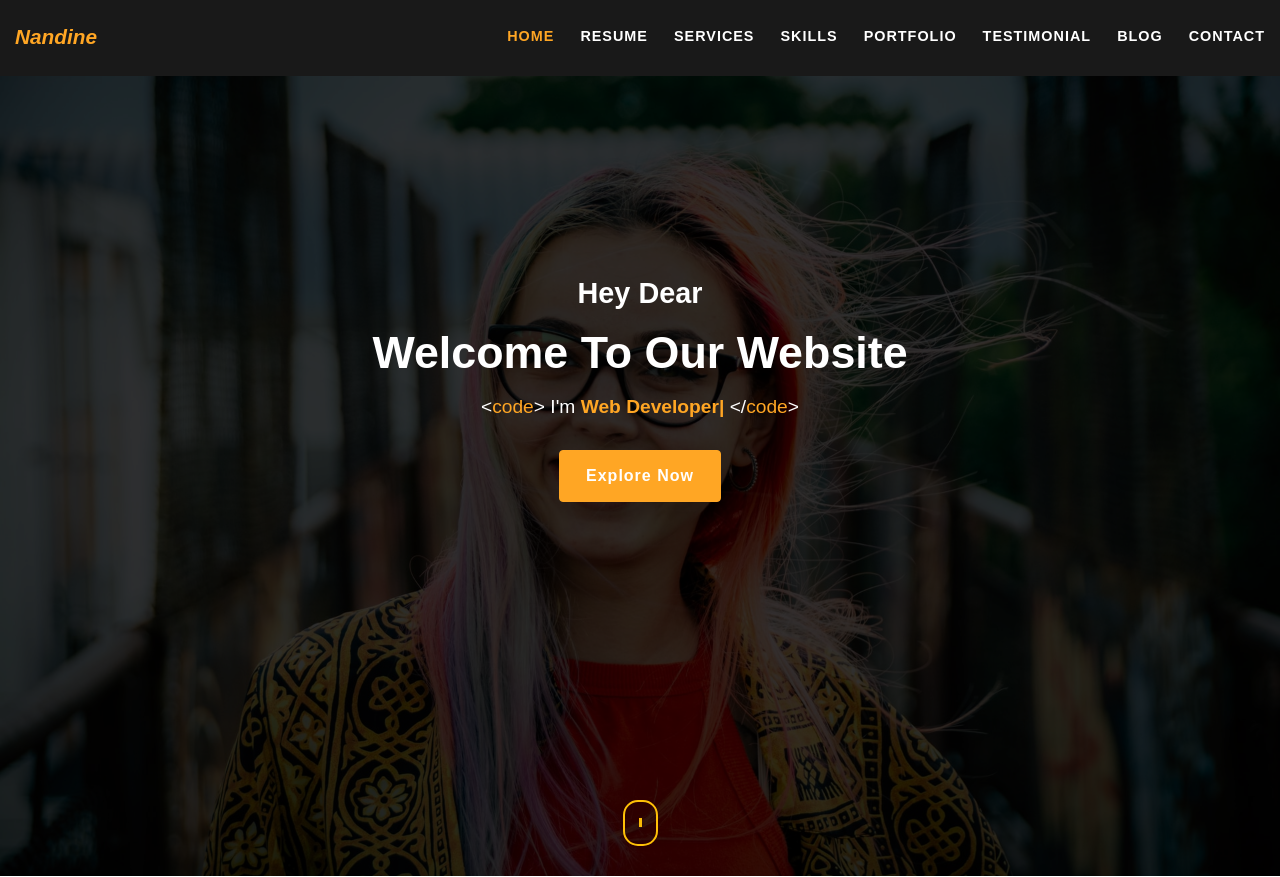
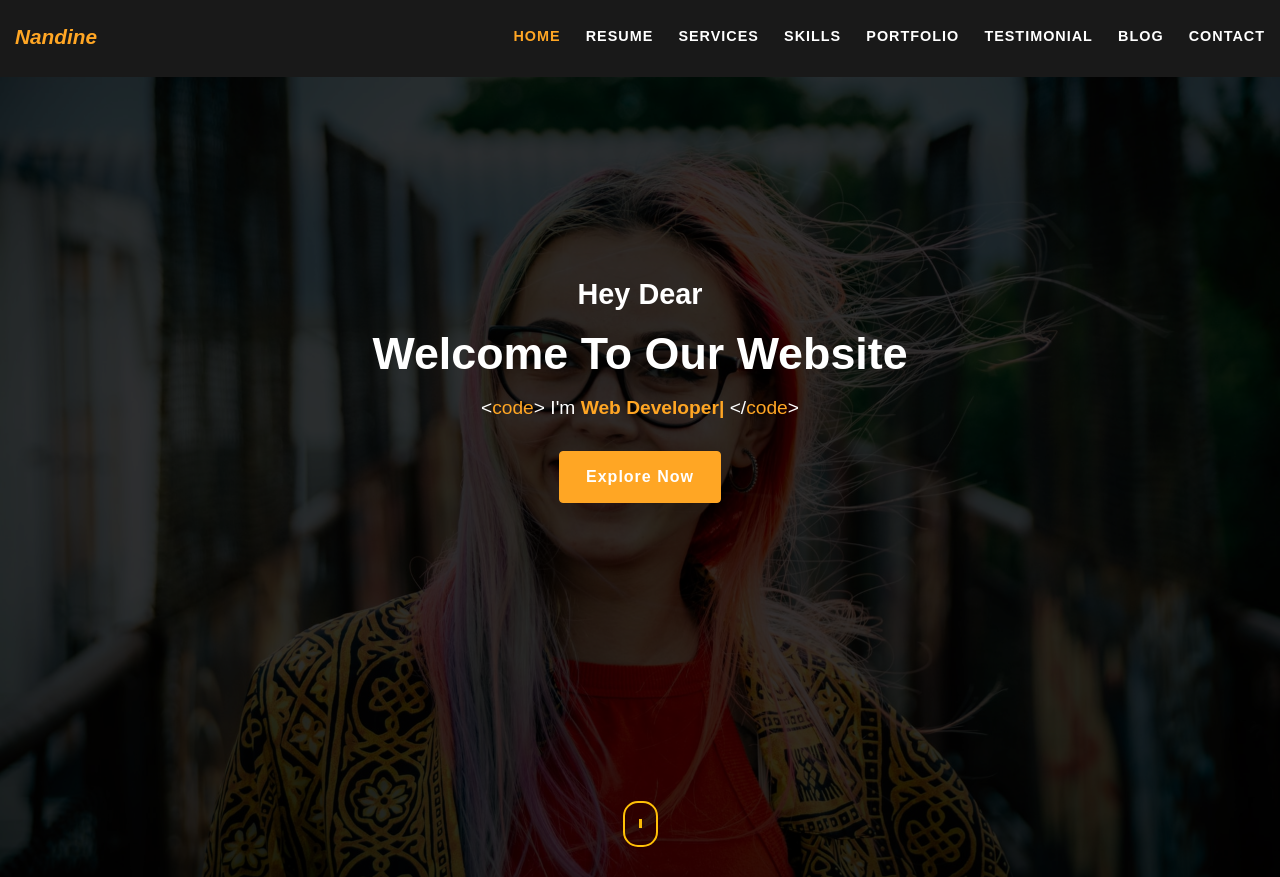
Before and after one commit to Shohag-Miah/Nandine-Portfolio-Theme, a plain HTML site: page index.html in a window 1280 px wide. Shown: the top 877 px of the page. Drawn offline with Linux system fonts and the light colour scheme; files whose address does not match are found by name.

Commit message:
Update style.css

```diff
--- a/assets/css/style.css
+++ b/assets/css/style.css
@@ -13,7 +13,7 @@
 
 body {
   font-family: "Raleway", sans-serif;
-  font-size: .9rem;
+  font-size: .7rem;
   line-height: 1.456rem;
   font-weight: normal;
   color: #888;
```
